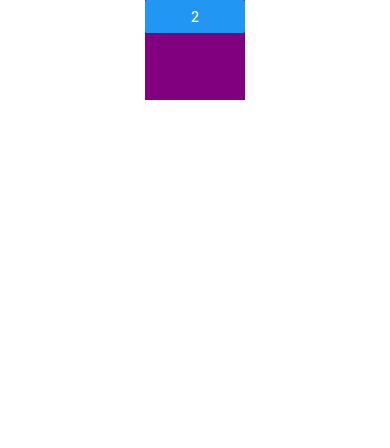
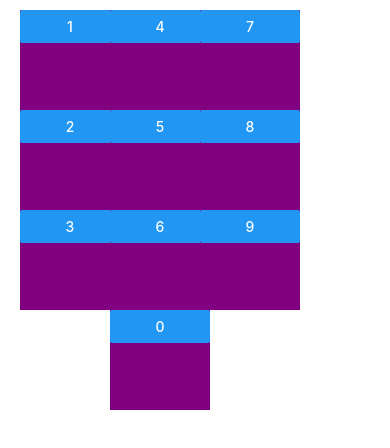
Before and after one commit to ahan1986/ReactNativeMathGame, a React Native app in the folder mathgames/: screen / in a window 390 px wide. Shown: the top 448 px of the page. Built offline with nearby package versions, Linux system fonts and the light colour scheme.

Commit message:
create boxes for each digits

```diff
--- a/mathgames/App.js
+++ b/mathgames/App.js
@@ -29,6 +29,7 @@ export default class App extends React.Component {
 
   numButtonsGeneration2 = () => {
     let buttons2 = ['4', '5', '6', '0'];
+    return (
       buttons2.map(c => {
         return (
           <NumButtons
@@ -39,10 +40,12 @@ export default class App extends React.Component {
         )
       }
       )
+    )
   }
 
   numButtonsGeneration3 = () => {
     let buttons3 = ['7', '8', '9'];
+    return (
       buttons3.map(a => {
         return (
           <NumButtons
@@ -52,23 +55,32 @@ export default class App extends React.Component {
           />
         )
       }
+      )
     );
   }
 
   render() {
     return (
-      <View>
       <View style={styles.container}>
+
+        <View style={{ flexDirection: 'row', padding: 10, justifyContent: 'flex-start', flexWrap: 'wrap' }}>
+          <View style={{ width: 50, height: 50, marginHorizontal: 10, }}>
             {this.numButtonsGeneration1()}
           </View>
+        </View>
 
-          <View style={styles.container}>
+        <View style={{ flexDirection: 'row', padding: 10, justifyContent: 'center', flexWrap: 'wrap' }}>
+          <View style={{ width: 50, height: 50, marginHorizontal: 10, }}>
             {this.numButtonsGeneration2()}
           </View>
+        </View>
 
-          <View style={styles.container}>
+        <View style={{ flexDirection: 'row', padding: 10, justifyContent: 'flex-end', flexWrap: 'wrap' }}>
+          <View style={{ width: 50, height: 50, marginHorizontal: 10, }}>
             {this.numButtonsGeneration3()}
           </View>
+        </View>
+
       </View>
     );
   }
@@ -78,9 +90,7 @@ const styles = StyleSheet.create({
   container: {
     flex: 1,
     backgroundColor: '#fff',
-    flexDirection: 'column',
-    alignItems: 'center',
-    justifyContent: 'center',
+    flexDirection: 'row',
   },
 
 });
--- a/mathgames/components/NumButtons.js
+++ b/mathgames/components/NumButtons.js
@@ -3,8 +3,6 @@ import { Button, View } from 'react-native';
 
 
 const NumButtons = props => {
-
-
     return (
         <View style={{height: 100, width: 100, backgroundColor: 'purple'}}>
             <Button onPress={() => props.buttonPressed(props.num)} title={props.num}/>
```
Lines whose indentation alone changed are shown as unchanged.
